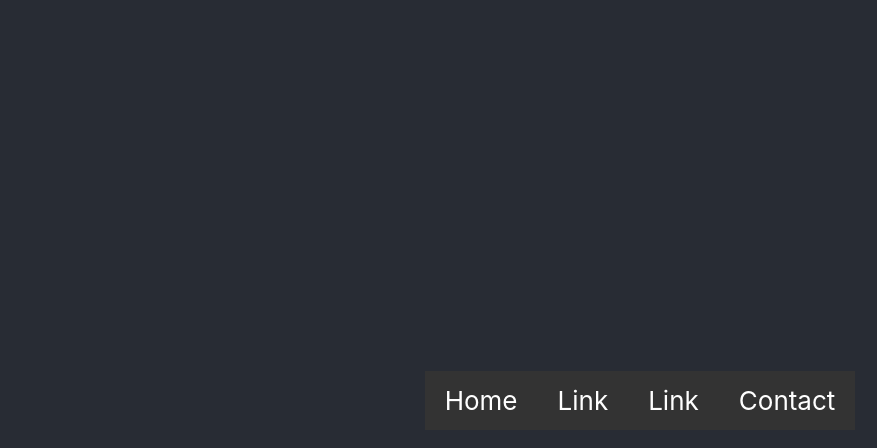
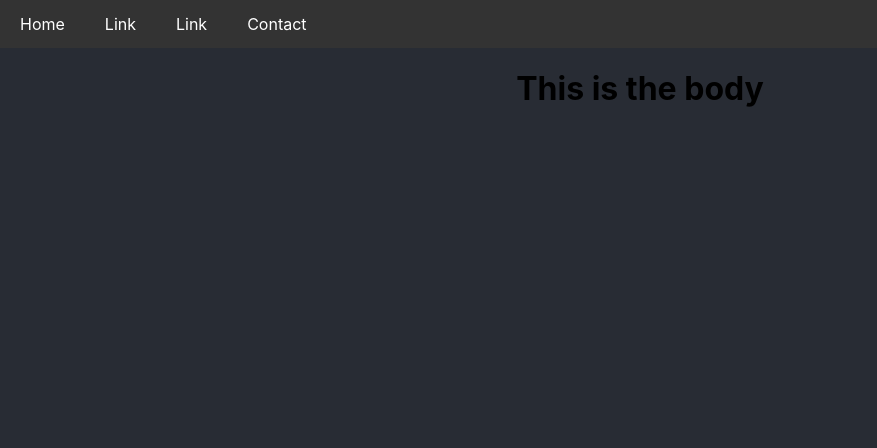
Before and after one commit to LewisMoore0/portfolio, a React (Create React App) app: page / in a window 1280 px wide. Shown: the top 448 px of the page, without its empty margins (0-877 px from the left). Built offline with nearby package versions, Linux system fonts and the light colour scheme.

Commit message:
Add more styling and refactor

```diff
--- a/src/App.css
+++ b/src/App.css
@@ -1,16 +1,5 @@
 .App {
   text-align: center;
-}
-
-.App-logo {
-  height: 40vmin;
-  pointer-events: none;
-}
-
-@media (prefers-reduced-motion: no-preference) {
-  .App-logo {
-    animation: App-logo-spin infinite 20s linear;
-  }
 }
 
 .App-header {
@@ -24,15 +13,10 @@
   color: white;
 }
 
-.App-link {
-  color: #61dafb;
+.container {
+  display: grid;
 }
 
-@keyframes App-logo-spin {
-  from {
-    transform: rotate(0deg);
-  }
-  to {
-    transform: rotate(360deg);
-  }
+body {
+ background-color: #282c34;
 }
--- a/src/App.js
+++ b/src/App.js
@@ -1,13 +1,15 @@
-import logo from './logo.svg';
 import './App.css';
 import { Banner } from './Banner';
 
 function App() {
   return (
     <div className="App">
-      <header className="App-header">
-        <Banner />
-      </header>
+      <div className='container'>
+      <Banner />
+        <body>
+          <h1> This is the body </h1>
+        </body>
+      </div>
     </div>
   );
 }
--- /dev/null
+++ b/src/Banner.css
@@ -0,0 +1,16 @@
+.navbar {
+    overflow: hidden;
+    background-color: #333;
+    position: sticky;
+    position: -webkit-sticky;
+    top: 0;
+  }
+
+  .navbar a {
+    float: left;
+    display: block;
+    color: white;
+    text-align: center;
+    padding: 14px 20px;
+    text-decoration: none;
+  }
--- a/src/Banner.js
+++ b/src/Banner.js
@@ -1,3 +1,5 @@
+import './Banner.css'
+
 export const Banner = () => {
     return (
         <div className='Banner'>
--- a/src/index.css
+++ b/src/index.css
@@ -11,20 +11,3 @@ code {
   font-family: source-code-pro, Menlo, Monaco, Consolas, 'Courier New',
     monospace;
 }
-
-.navbar {
-  overflow: hidden;
-  background-color: #333;
-  position: sticky;
-  position: -webkit-sticky;
-  top: 0;
-}
-
-.navbar a {
-  float: left;
-  display: block;
-  color: white;
-  text-align: center;
-  padding: 14px 20px;
-  text-decoration: none;
-}
```
